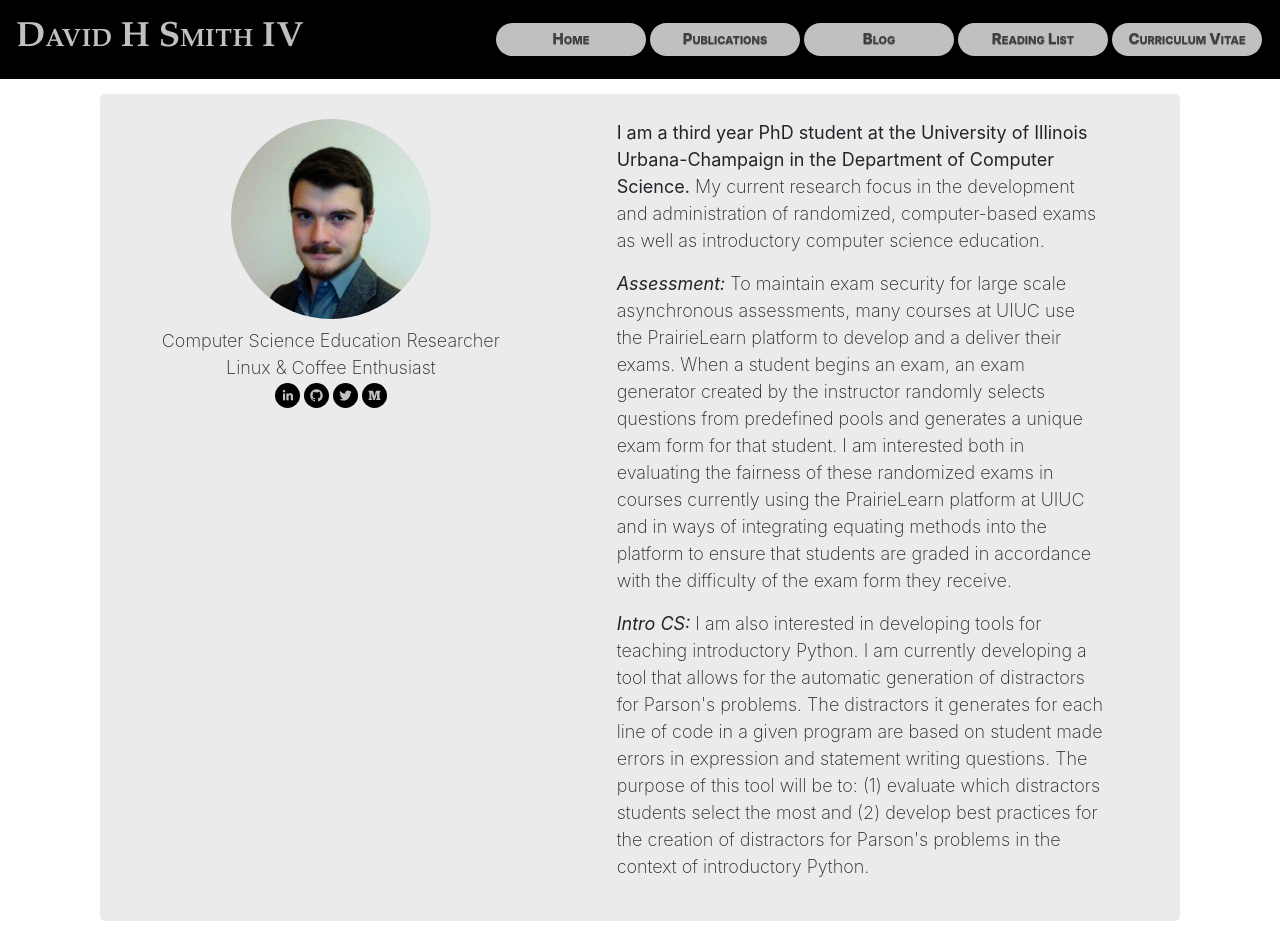
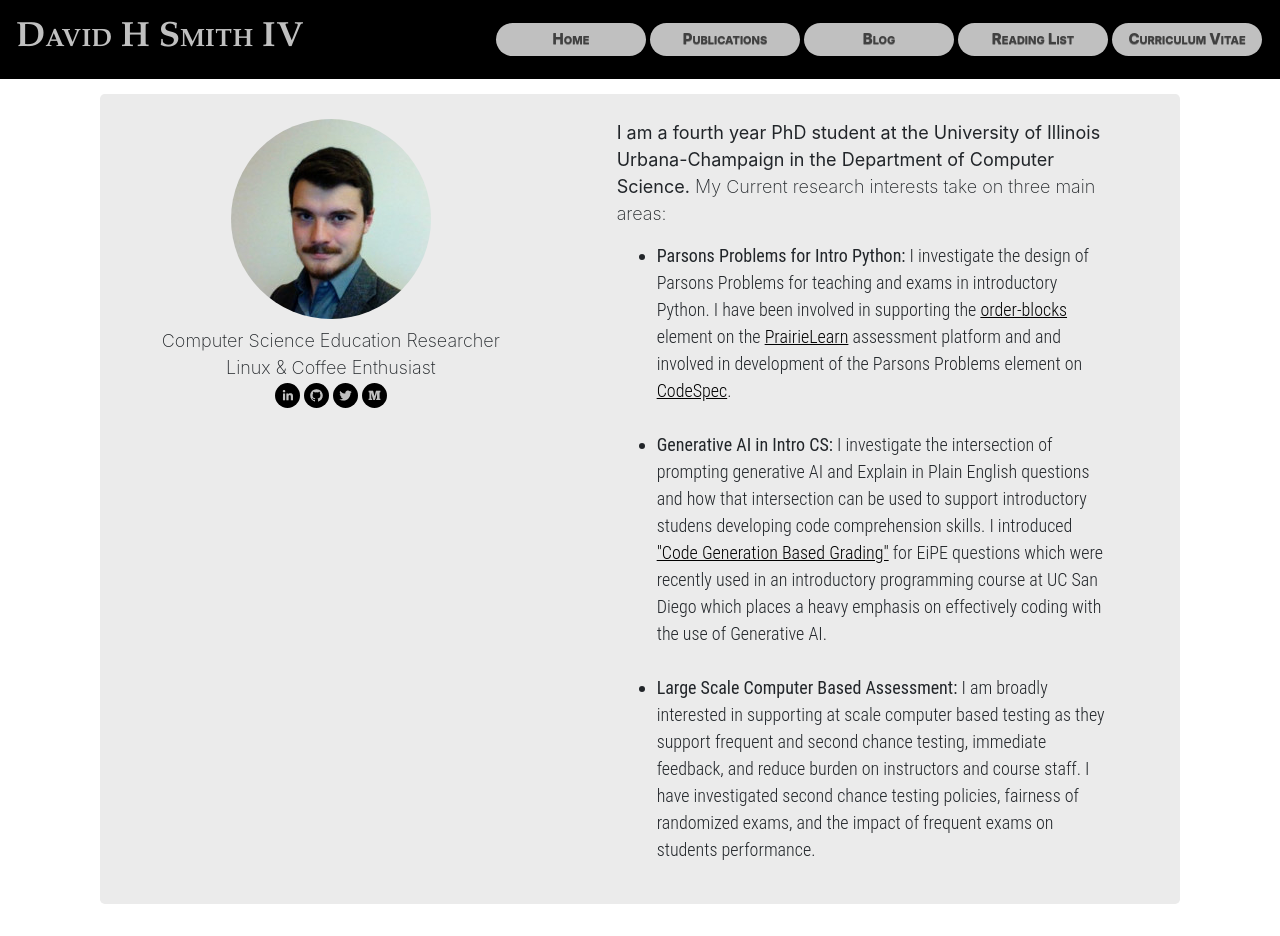
Before and after one commit to CoffeePoweredComputers/CoffeePoweredComputers.github.io, a React (Create React App) app: page /#/ in a window 1280 px wide. Built offline with nearby package versions, Linux system fonts and the light colour scheme; the HTML template or start-up script is replaced by a standard one.

Commit message:
added updates to home page

```diff
--- a/src/components/Home/Home.jsx
+++ b/src/components/Home/Home.jsx
@@ -51,40 +51,24 @@ export default class Home extends Component {
                         <Col className='bio bio-alignment'>
 
                             <p>
-              <strong> I am a third year PhD student at the University of Illinois
+                                <strong>
+                                    I am a fourth year PhD student at the University of Illinois
                                 Urbana-Champaign in the Department of Computer Science. </strong>
-              My current research focus in the development and administration of
-              randomized, computer-based exams as well as introductory computer
-              science education.
+                            My Current research interests take on three main areas:
+                            <ul>
+                                <li>
+                                    <b>Parsons Problems for Intro Python:</b> I investigate the design of Parsons Problems for teaching and exams in introductory Python. I have been involved in supporting the <a href="https://prairielearn.readthedocs.io/en/latest/elements/#pl-order-blocks-element"><u>order-blocks</u></a> element on the <a href="https://us.prairielearn.com/"><u>PrairieLearn</u></a> assessment platform and and involved in development of the Parsons Problems element on <a href="https://www.codespec.org/"><u>CodeSpec</u></a>.
+                                </li>
+                                <br/>
+                                <li>
+                                    <b>Generative AI in Intro CS:</b> I investigate the intersection of prompting generative AI and Explain in Plain English questions and how that intersection can be used to support introductory studens developing code comprehension skills. I introduced <a href="https://arxiv.org/pdf/2311.14903.pdf"><u>"Code Generation Based Grading"</u></a> for EiPE questions which were recently used in an introductory programming course at UC San Diego which places a heavy emphasis on effectively coding with the use of Generative AI.
+                                </li>
+                                <br/>
+                                <li>
+                                    <b>Large Scale Computer Based Assessment: </b> I am broadly interested in supporting at scale computer based testing as they support frequent and second chance testing, immediate feedback, and reduce burden on instructors and course staff. I have investigated second chance testing policies, fairness of randomized exams, and the impact of frequent exams on students performance.
+                                </li>
+                            </ul>
                         </p>
-
-            <p>
-                <b><i> Assessment: </i></b> To maintain exam security for large
-                scale asynchronous assessments, many courses at UIUC use the
-                PrairieLearn platform to develop and a deliver their exams.
-                When a student begins an exam, an exam generator created by the
-                instructor randomly selects questions from predefined pools and
-                generates a unique exam form for that student. I am interested
-                both in evaluating the fairness of these randomized exams in
-                courses currently using the PrairieLearn platform at UIUC and
-                in ways of integrating equating methods into the platform to
-                ensure that students are graded in accordance with the
-                difficulty of the exam form they receive.
-            </p>
-
-            <p>
-                <b><i> Intro CS: </i></b> I am also interested in developing
-                tools for teaching introductory Python. I am currently
-                developing a tool that allows for the automatic generation of
-                distractors for Parson's problems. The distractors it generates
-                for each line of code in a given program are based on student
-                made errors in expression and statement writing questions.  The
-                purpose of this tool will be to: (1) evaluate which distractors
-                students select the most and (2) develop best practices for the
-                creation of distractors for Parson's problems in the context of
-                introductory Python.
-            </p>
-
                     </Col>
                 </Row>
             </Jumbotron>
```
Lines whose indentation alone changed are shown as unchanged.
